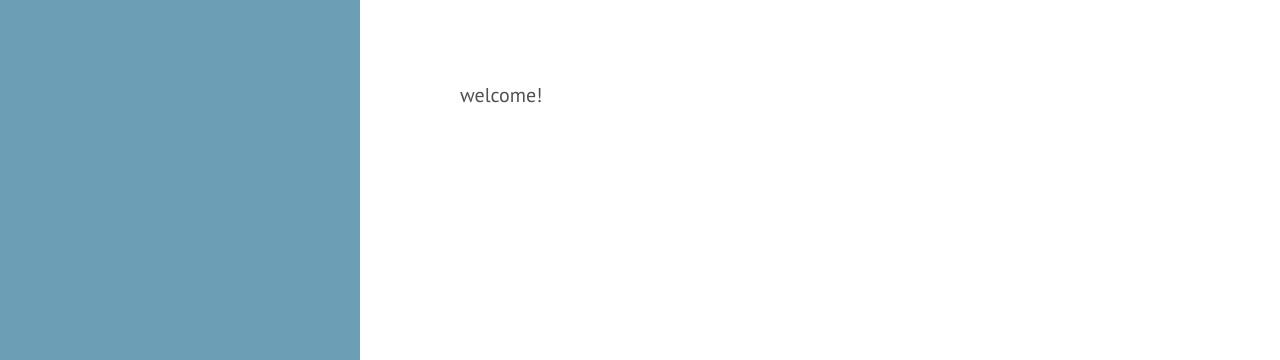
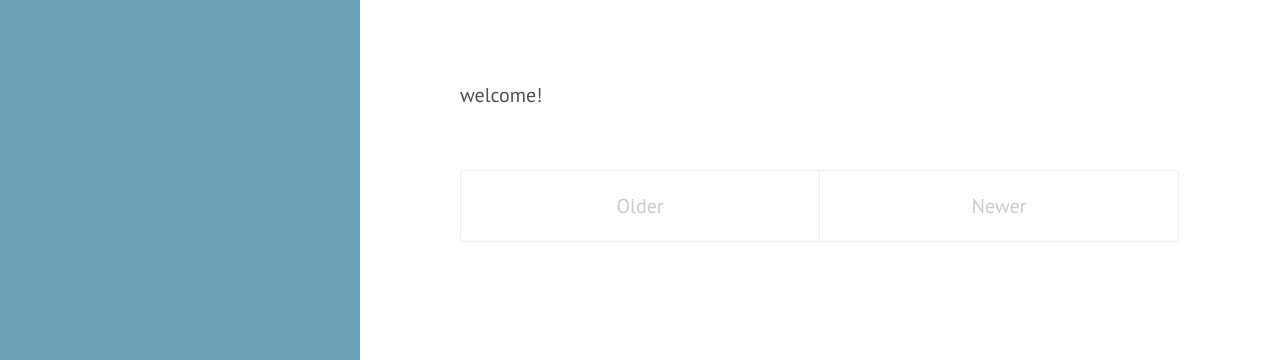
Before and after one commit to p-zhang/p-zhang.github.io, a Jekyll site: the page built from index.html, in a window 1280 px wide. Shown: the top 360 px of the page. Built offline with Jekyll 4.4.1, drawn with Linux system fonts in a browser that asks for light colours; Markdown is read by kramdown in place of the engine named in the settings; the list of posts is cut into pages by our own code.

Commit message:
Update index.html

```diff
--- a/index.html
+++ b/index.html
@@ -4,3 +4,37 @@ title: Home
 ---
 
 welcome!
+
+
+<div class="posts">
+  {% for post in paginator.posts %}
+  <div class="post">
+    <h1 class="post-title">
+      <a href="{{ post.url }}">
+        {{ post.title }}
+      </a>
+    </h1>
+
+    <span class="post-date">{{ post.date | date_to_string }}</span>
+
+    {{ post.content }}
+  </div>
+  {% endfor %}
+</div>
+
+<div class="pagination">
+  {% if paginator.next_page %}
+    <a class="pagination-item older" href="{{ site.baseurl }}page{{paginator.next_page}}">Older</a>
+  {% else %}
+    <span class="pagination-item older">Older</span>
+  {% endif %}
+  {% if paginator.previous_page %}
+    {% if paginator.page == 2 %}
+      <a class="pagination-item newer" href="{{ site.baseurl }}">Newer</a>
+    {% else %}
+      <a class="pagination-item newer" href="{{ site.baseurl }}page{{paginator.previous_page}}">Newer</a>
+    {% endif %}
+  {% else %}
+    <span class="pagination-item newer">Newer</span>
+  {% endif %}
+</div>
```
